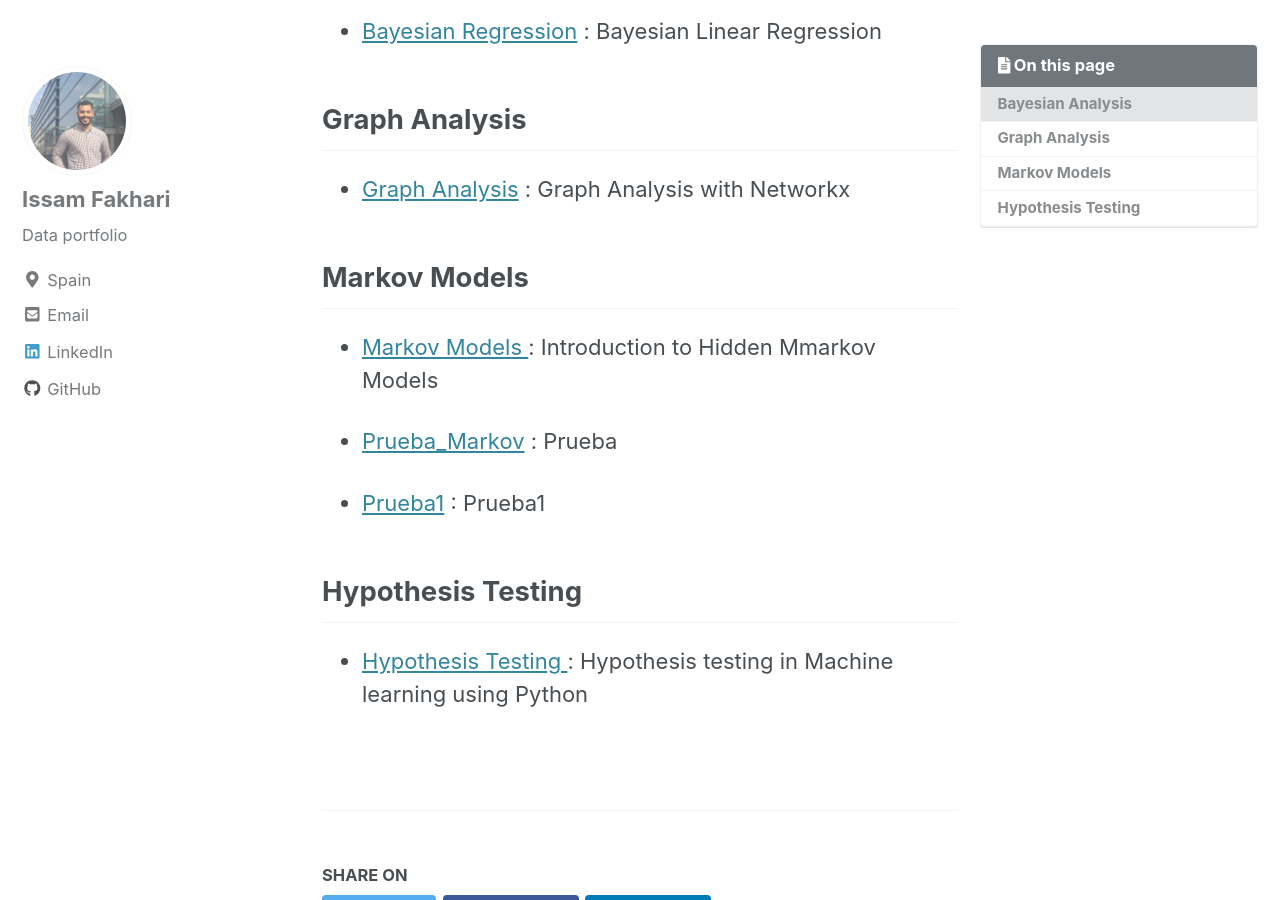
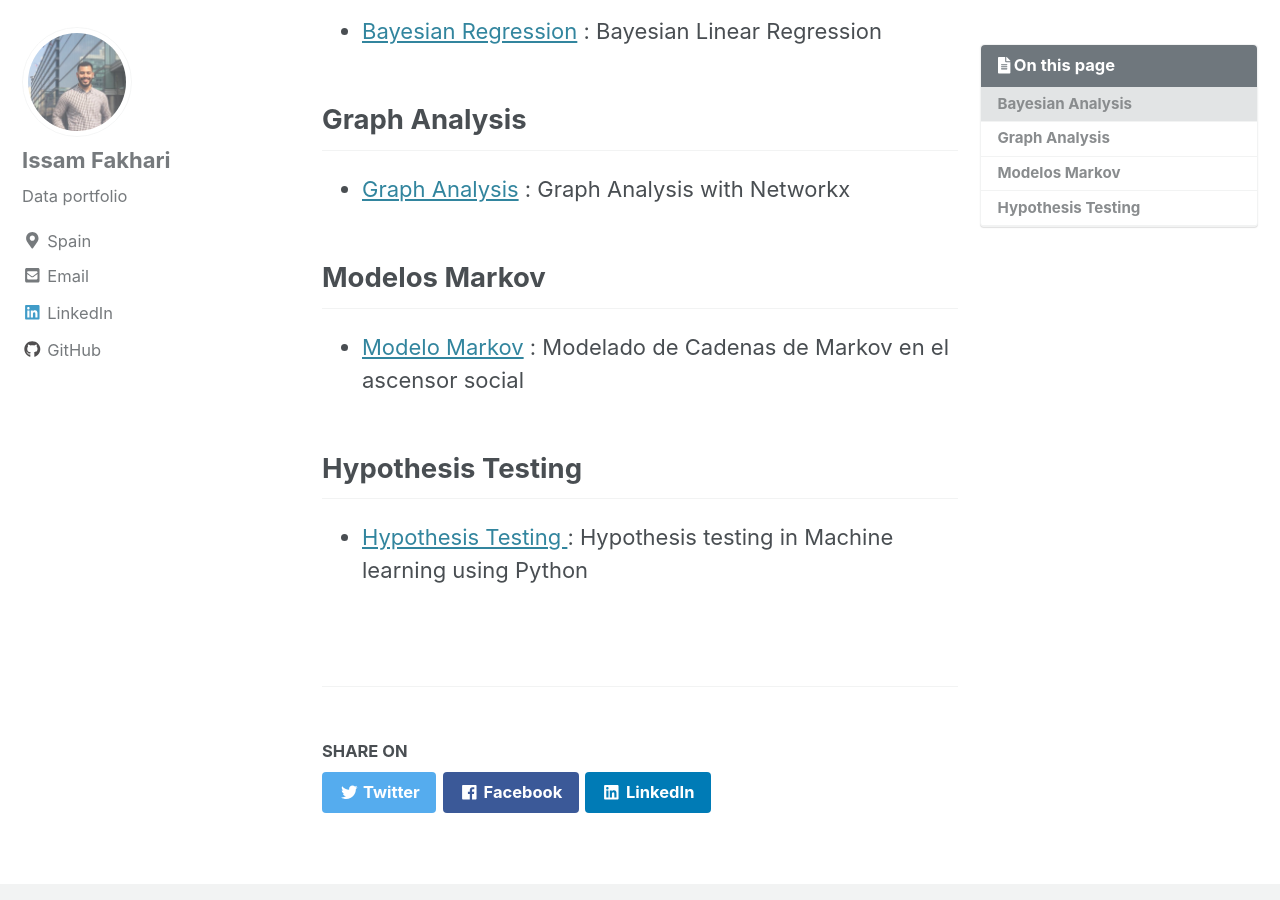
Before and after one commit to IssamFakhari/issamfakhari.github.io, a Jekyll site: the page built from _pages/st.md, in a window 1280 px wide and 900 px high, scrolled down 634 px. Built offline with Jekyll 4.4.1, drawn with Linux system fonts in a browser that asks for light colours; cached includes are drawn as plain includes.

Commit message:
Update st.md

```diff
--- a/_pages/st.md
+++ b/_pages/st.md
@@ -24,13 +24,11 @@ A series of articles dedicated to Statistics
 * [Graph Analysis](https://mohameddhaoui.github.io/statistics/graph/) : Graph Analysis with Networkx
 
 
-## Markov Models
+## Modelos Markov
 
-* [Markov Models ](https://mohameddhaoui.github.io/statistics/hmm/) : Introduction to Hidden Mmarkov Models
+* [Modelo Markov](https://mohameddhaoui.github.io/statistics/CadenasMarkov/) : Modelado de Cadenas de Markov en el ascensor social
 
-* [Prueba_Markov](https://issamfakhari.github.io/statistics/CadenasMarkov/) : Prueba
 
-* [Prueba1](https://issamfakhari.github.io/statistics/Prueba1/) : Prueba1
 
 
 ## Hypothesis Testing
```
